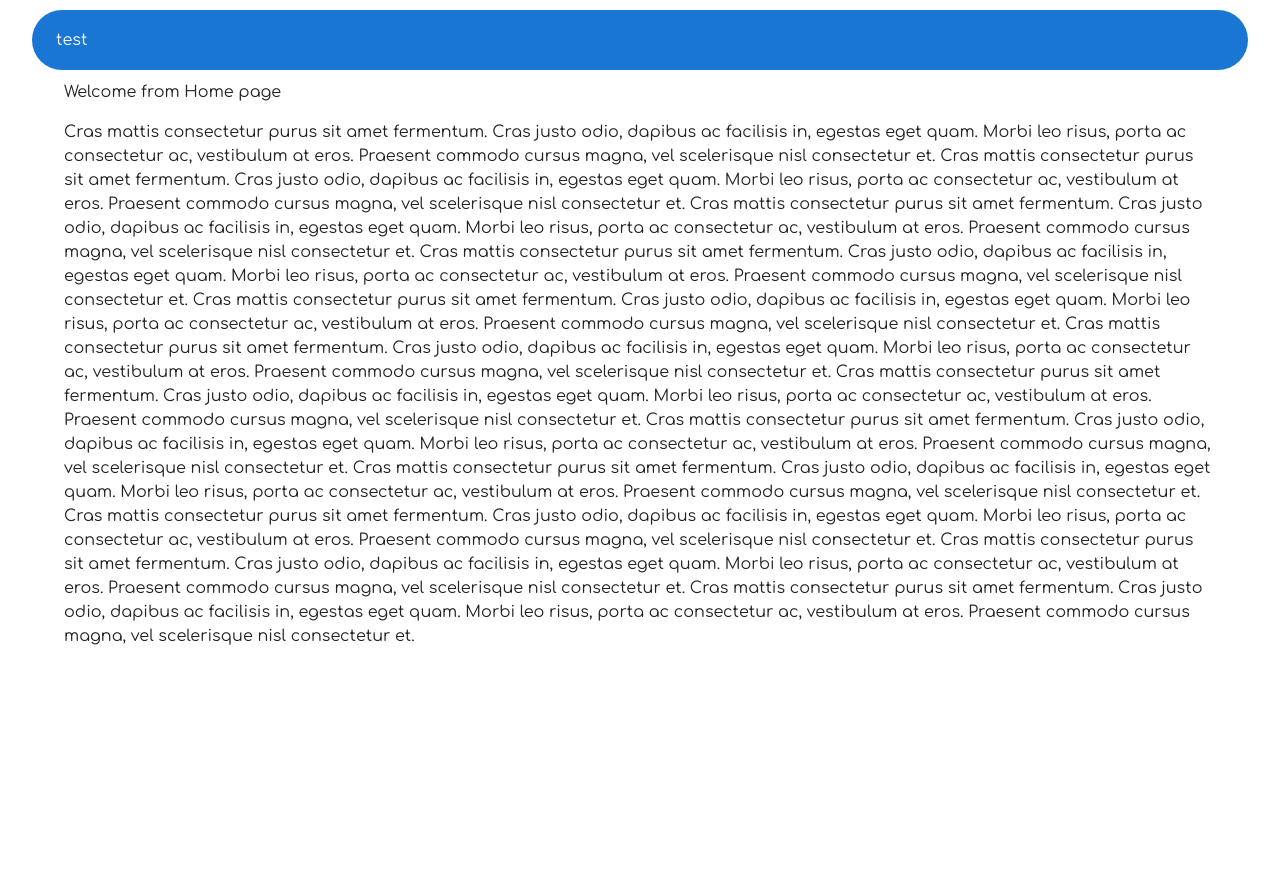
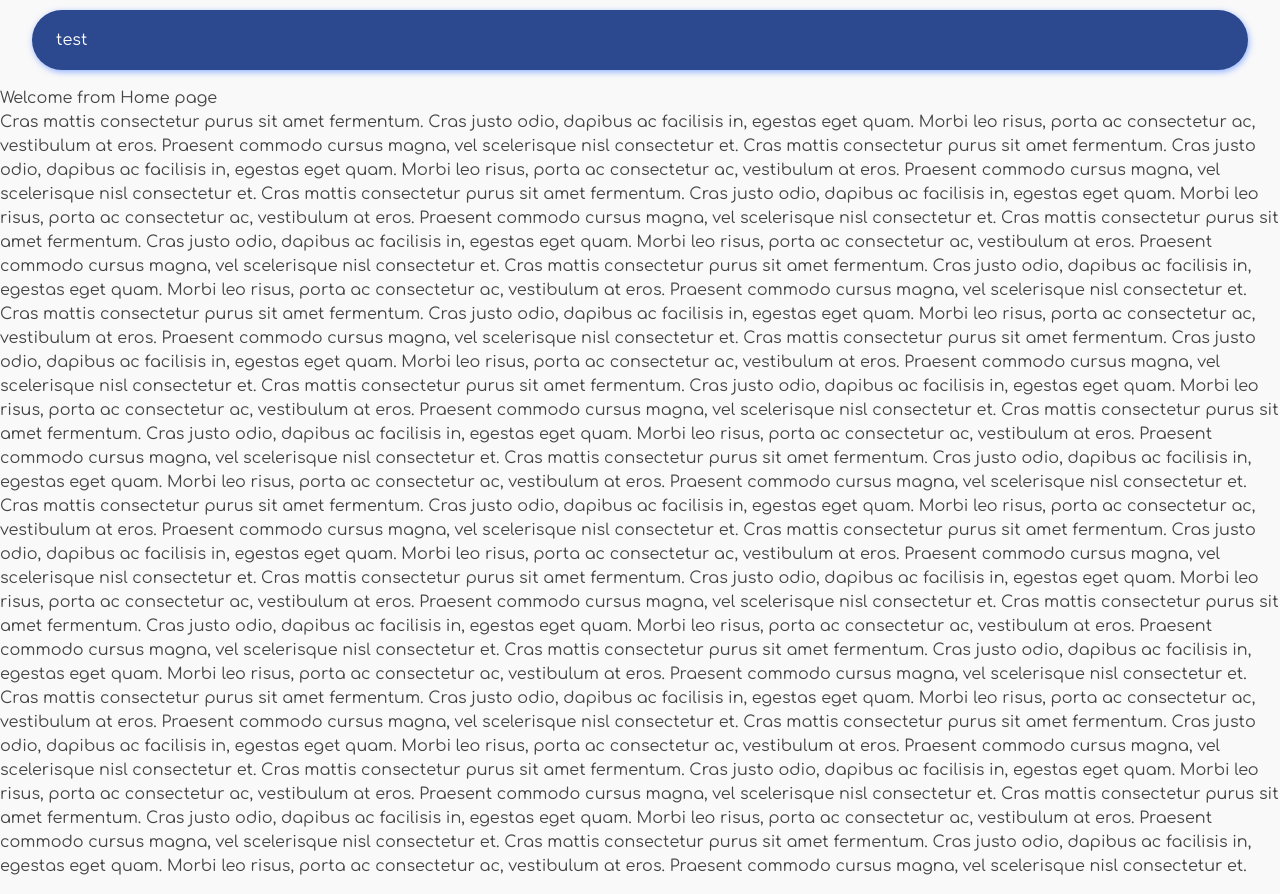
Before and after one commit to kkaraivanov/BunayHR, a React (Create React App) app in the folder client/: page / in a window 1280 px wide. Before the commit the page ends 800 px from the top, so only its background shows below. Built offline with nearby package versions, Linux system fonts and the light colour scheme.

Commit message:
adding header toolbar style

```diff
--- a/client/src/components/AppRoutes/routes.js
+++ b/client/src/components/AppRoutes/routes.js
@@ -7,12 +7,12 @@ import { Box, Typography } from '@mui/material';
 const Home = () => {
     return (
         <>
-            <Typography>
-                Welcome from Home page
-            </Typography>
             <Box sx={{ my: 2 }}>
+                <Typography>
+                    Welcome from Home page
+                </Typography>
                 <Typography variant="body1">
-                    {[...new Array(12)]
+                    {[...new Array(20)]
                         .map(
                             () =>
                                 `Cras mattis consectetur purus sit amet fermentum.
--- a/client/src/components/AppTheme/index.js
+++ b/client/src/components/AppTheme/index.js
@@ -12,7 +12,41 @@ const themeOptions = (mode, theme) => {
     return {
         mode,
         palette: {
-
+            primary: {
+                main: '#fff'
+            },
+            ...(mode === 'light'
+                ? {
+                    primary: {
+                        main: '#F9F9F9'
+                    },
+                    secondary: {
+                        main: '#F2DD42'
+                    },
+                    divider: '#2C498F',
+                    background: {
+                        default: '#F9F9F9',
+                        paper: '#F9F9F9',
+                    },
+                    text: {
+                        primary: '#444444',
+                        secondary: '#2C498F',
+                    },
+                }
+                : {
+                    primary: {
+                        main: '#2D2D2D'
+                    },
+                    divider: '#2C498F',
+                    background: {
+                        default: '#2D2D2D',
+                        paper: '#2D2D2D',
+                    },
+                    text: {
+                        primary: '#fff',
+                        secondary: '#F9F9F9',
+                    },
+                }),
         },
         typography: {
             fontFamily: ["Comfortaa", "Caveat", 'cursive'].join(','),
@@ -21,17 +55,26 @@ const themeOptions = (mode, theme) => {
             }
         },
         components: {
-            MuiAppBar: {
+            MuiToolbar: {
                 styleOverrides: {
                     root: {
+                        background: '#2C498F',
+                        color: '#fff',
+                        boxShadow: '1px 2px 6px 0px rgba(117, 158, 255,0.8)',
                         [theme.breakpoints.up('lg')]: {
                             margin: '10px auto',
+                            marginBottom: 0,
                             width: '95%',
                             borderRadius: 50,
                         },
+                        ...(mode === 'dark' && {
+                            background: '#21376B',
+                            color: '#D6E2FF',
+                            boxShadow: '1px -1px 3px 0px rgba(199,182,54,0.8)'
+                        })
                     },
-                },
-            }
+                }
+            },
         },
         mixins: {
             toolbar: {
--- a/client/src/components/Layout/Header/index.js
+++ b/client/src/components/Layout/Header/index.js
@@ -1,13 +1,20 @@
 import React from "react";
+import { makeStyles } from "@mui/styles";
 import { AppBar, Toolbar } from "@mui/material";
 
+const useStyles = makeStyles((theme) => {
+    return {
+
+    }
+});
+
 export default () => {
+    const classes = useStyles();
 
     return (
         <AppBar
             position="sticky"
             elevation={0}
-            color="primary"
         >
             <Toolbar>
                 test
--- a/client/src/components/Layout/index.js
+++ b/client/src/components/Layout/index.js
@@ -18,11 +18,8 @@ export default ({ children }) => {
     return (
         <React.Fragment>
             <Header />
-            {/* <div className={classes.toolbar} /> */}
             <div className={classes.root}>
-                <Container maxWidth="lg">
-                    {children}
-                </Container>
+                {children}
             </div>
         </React.Fragment>
 
```
Also changed, not shown: client/src/assets/images/bunay-logo.png (added).
